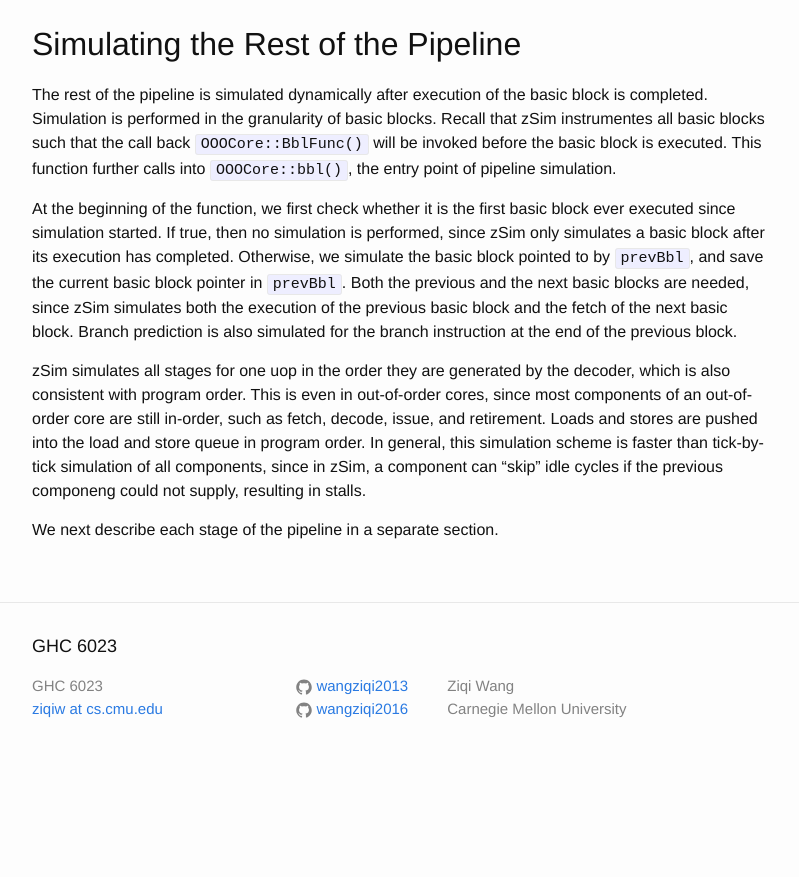
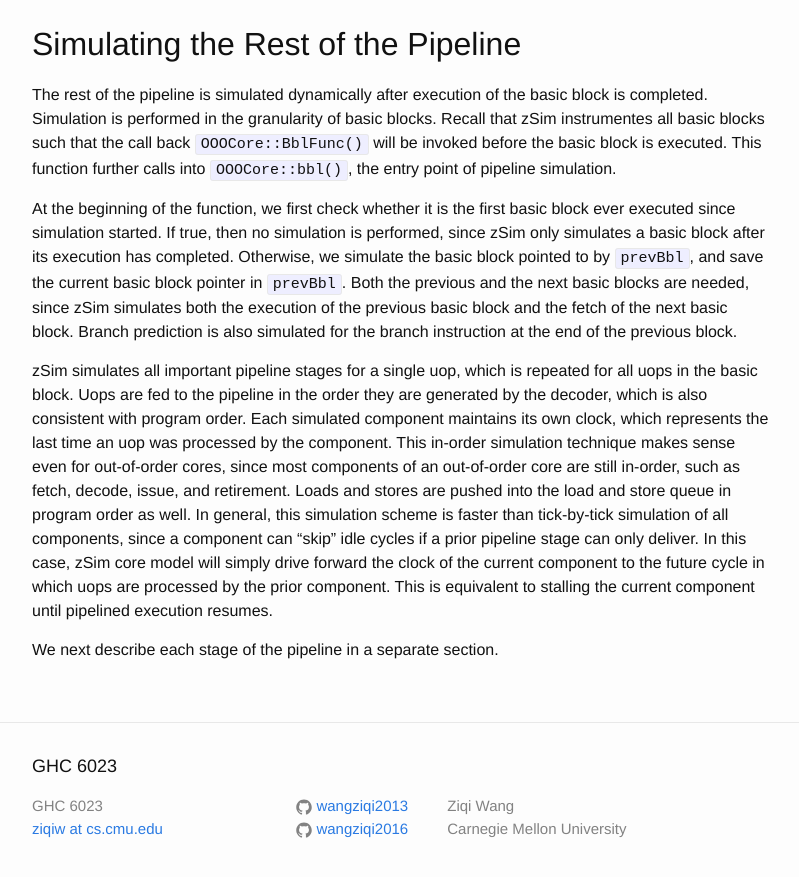
Before and after one commit to wangziqi2013/wangziqi2013.github.io, a Jekyll site: the page built from _posts/2019-12-31-zsim-microarch.markdown, in a window 1280 px wide and 900 px high, scrolled down 10304 px. Shown: the top 877 px of the window, without its empty margins (238-1037 px from the left). Built offline with Jekyll 4.4.1, drawn with Linux system fonts in a browser that asks for light colours; before the commit the page ends 11084 px from its top, so only the background shows below that.

Commit message:
Adding ppl

```diff
--- a/_posts/2019-12-31-zsim-microarch.markdown
+++ b/_posts/2019-12-31-zsim-microarch.markdown
@@ -374,10 +374,14 @@ we simulate the basic block pointed to by `prevBbl`, and save the current basic
 next basic blocks are needed, since zSim simulates both the execution of the previous basic block and the fetch of the
 next basic block. Branch prediction is also simulated for the branch instruction at the end of the previous block.
 
-zSim simulates all stages for one uop in the order they are generated by the decoder, which is also consistent with program order.
-This is even in out-of-order cores, since most components of an out-of-order core are still in-order, such as fetch, decode,
-issue, and retirement. Loads and stores are pushed into the load and store queue in program order. In general, this simulation
-scheme is faster than tick-by-tick simulation of all components, since in zSim, a component can "skip" idle cycles if the
-previous componeng could not supply, resulting in stalls.
+zSim simulates all important pipeline stages for a single uop, which is repeated for all uops in the basic block. Uops
+are fed to the pipeline in the order they are generated by the decoder, which is also consistent with program order. Each
+simulated component maintains its own clock, which represents the last time an uop was processed by the component. This
+in-order simulation technique makes sense even for out-of-order cores, since most components of an out-of-order core are
+still in-order, such as fetch, decode, issue, and retirement. Loads and stores are pushed into the load and store queue
+in program order as well. In general, this simulation scheme is faster than tick-by-tick simulation of all components,
+since a component can "skip" idle cycles if a prior pipeline stage can only deliver. In this case, zSim core model will
+simply drive forward the clock of the current component to the future cycle in which uops are processed by the prior
+component. This is equivalent to stalling the current component until pipelined execution resumes.
 
 We next describe each stage of the pipeline in a separate section.
```
